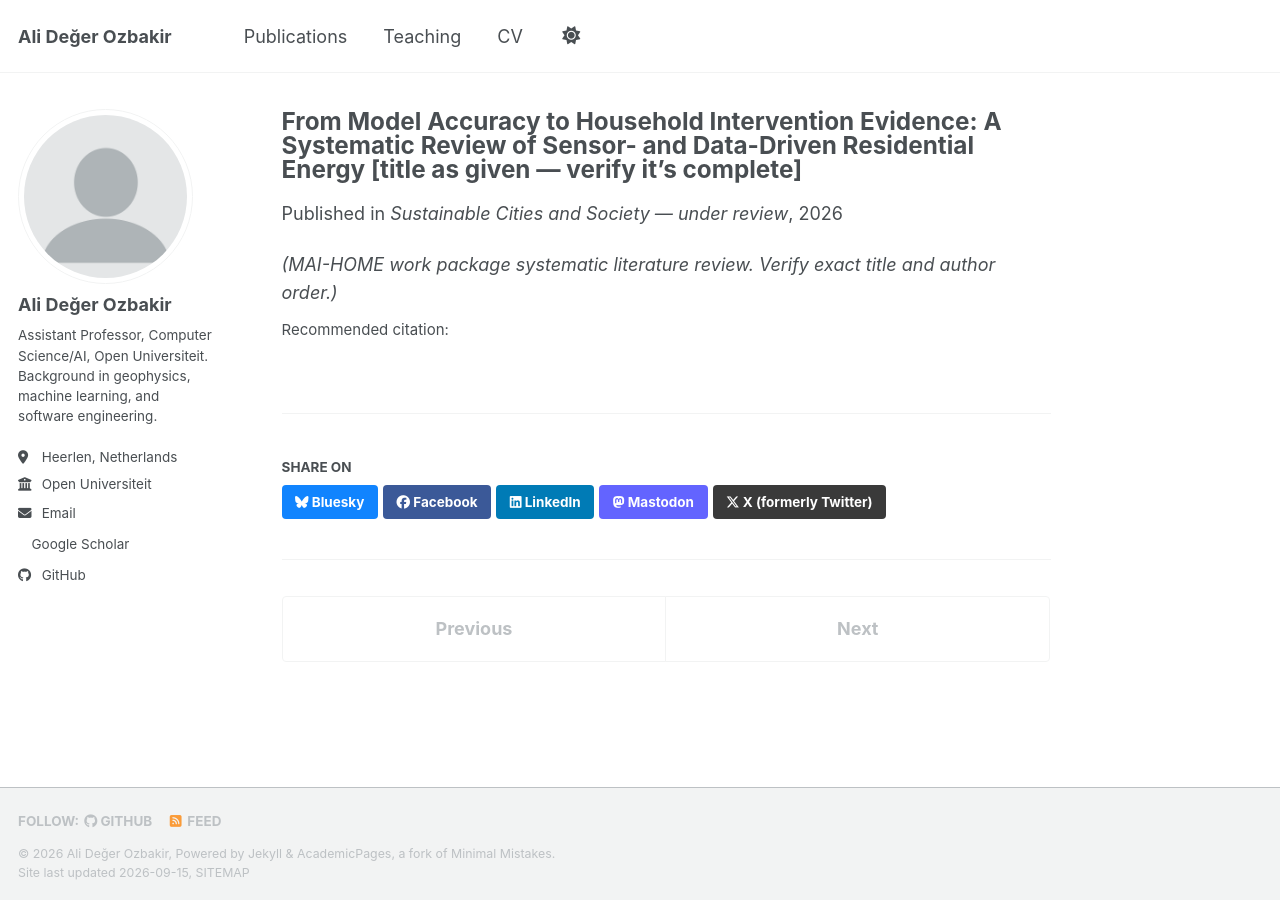
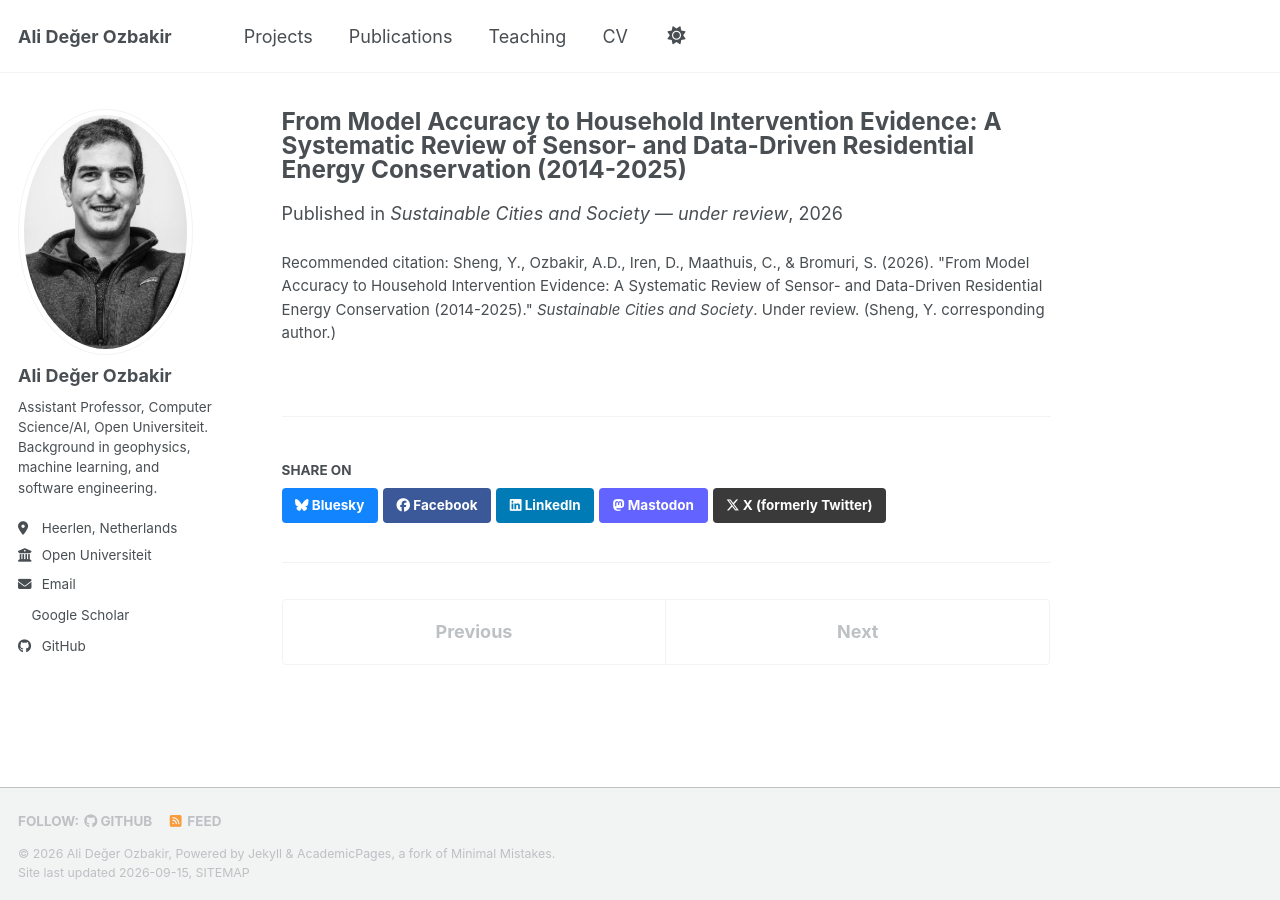
Before and after one commit to aozbakir/aozbakir.github.io, a Jekyll site: the page built from _publications/2026-03-01-systematic-review-residential-energy.md, in a window 1280 px wide. Built offline with Jekyll 4.4.1, drawn with Linux system fonts in a browser that asks for light colours; a style sheet for code colours, icons or effects is not loaded.

Commit message:
Add profile photo, Projects page, and publication/citation fixes

```diff
--- a/_config.yml
+++ b/_config.yml
@@ -23,7 +23,7 @@ repository               : "aozbakir/aozbakir.github.io"
 #               Additional customization can be done by editing /_includes/author-profile.html
 author:
   # Biographic information
-  avatar           : "profile.png"
+  avatar           : "profile.jpg"
   name             : "Ali Değer Ozbakir"
   pronouns         : # example: "she/her"
   bio              : "Assistant Professor, Computer Science/AI, Open Universiteit. Background in geophysics, machine learning, and software engineering."
@@ -227,6 +227,9 @@ collections:
   publications:
     output: true
     permalink: /:collection/:path/
+  projects:
+    output: true
+    permalink: /:collection/:path/
 
 
 # These settings control how pages and collections are included in the site
@@ -267,6 +270,14 @@ defaults:
       author_profile: true
       share: true
       comments: true
+  # _projects
+  - scope:
+      path: ""
+      type: projects
+    values:
+      layout: single
+      author_profile: true
+      share: true
 
 
 # Sass/SCSS
--- a/_data/navigation.yml
+++ b/_data/navigation.yml
@@ -1,5 +1,8 @@
 # The following is the order of the links in the header of the website.
 main:
+  - title: "Projects"
+    url: /projects/
+
   - title: "Publications"
     url: /publications/
 
--- a/_publications/2026-03-01-systematic-review-residential-energy.md
+++ b/_publications/2026-03-01-systematic-review-residential-energy.md
@@ -1,5 +1,5 @@
 ---
-title: "From Model Accuracy to Household Intervention Evidence: A Systematic Review of Sensor- and Data-Driven Residential Energy [title as given — verify it's complete]"
+title: "From Model Accuracy to Household Intervention Evidence: A Systematic Review of Sensor- and Data-Driven Residential Energy Conservation (2014-2025)"
 collection: publications
 category: manuscripts
 permalink: /publication/2026-systematic-review-residential-energy
@@ -7,7 +7,5 @@ excerpt:
 date: 2026-03-01
 venue: 'Sustainable Cities and Society — under review'
 paperurl:
-citation: ''
+citation: 'Sheng, Y., Ozbakir, A.D., Iren, D., Maathuis, C., &amp; Bromuri, S. (2026). "From Model Accuracy to Household Intervention Evidence: A Systematic Review of Sensor- and Data-Driven Residential Energy Conservation (2014-2025)." <i>Sustainable Cities and Society</i>. Under review. (Sheng, Y. corresponding author.)'
 ---
-
-*(MAI-HOME work package systematic literature review. Verify exact title and author order.)*
```
Also changed, not shown: _pages/projects.html (added, +12 -0 lines), _projects/go-kit.md (added, +14 -0 lines), _projects/mai-home.md (added, +14 -0 lines), _projects/mas4te.md (added, +14 -0 lines), _publications/2025-04-15-transformer-pir-occupancy.md (+1 -1 lines), _publications/2026-01-15-gnn-occupancy-prediction.md (+1 -5 lines), _publications/2026-02-01-homesense-dataset.md (+1 -3 lines), images/profile.jpg (added), images/profile.png (deleted).
